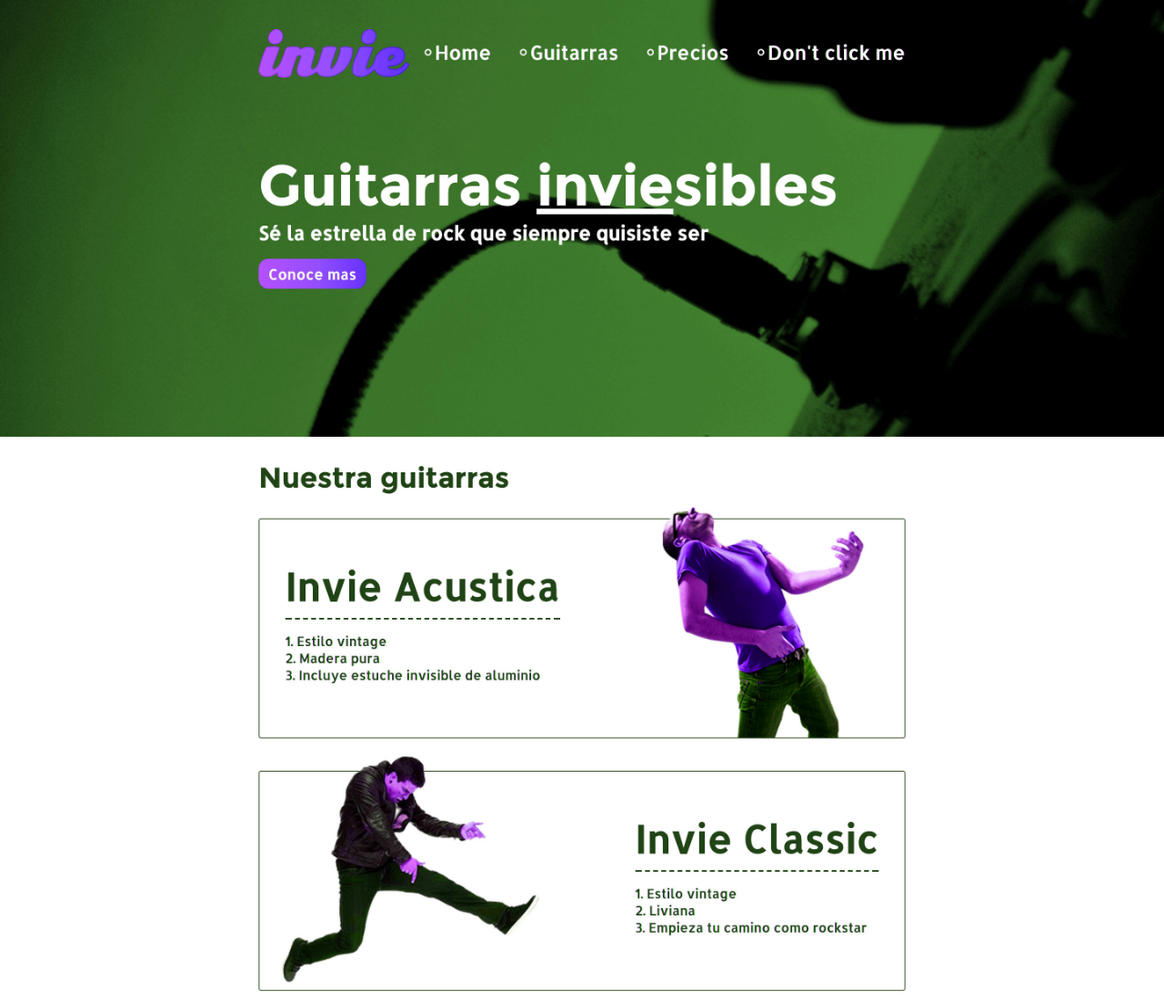
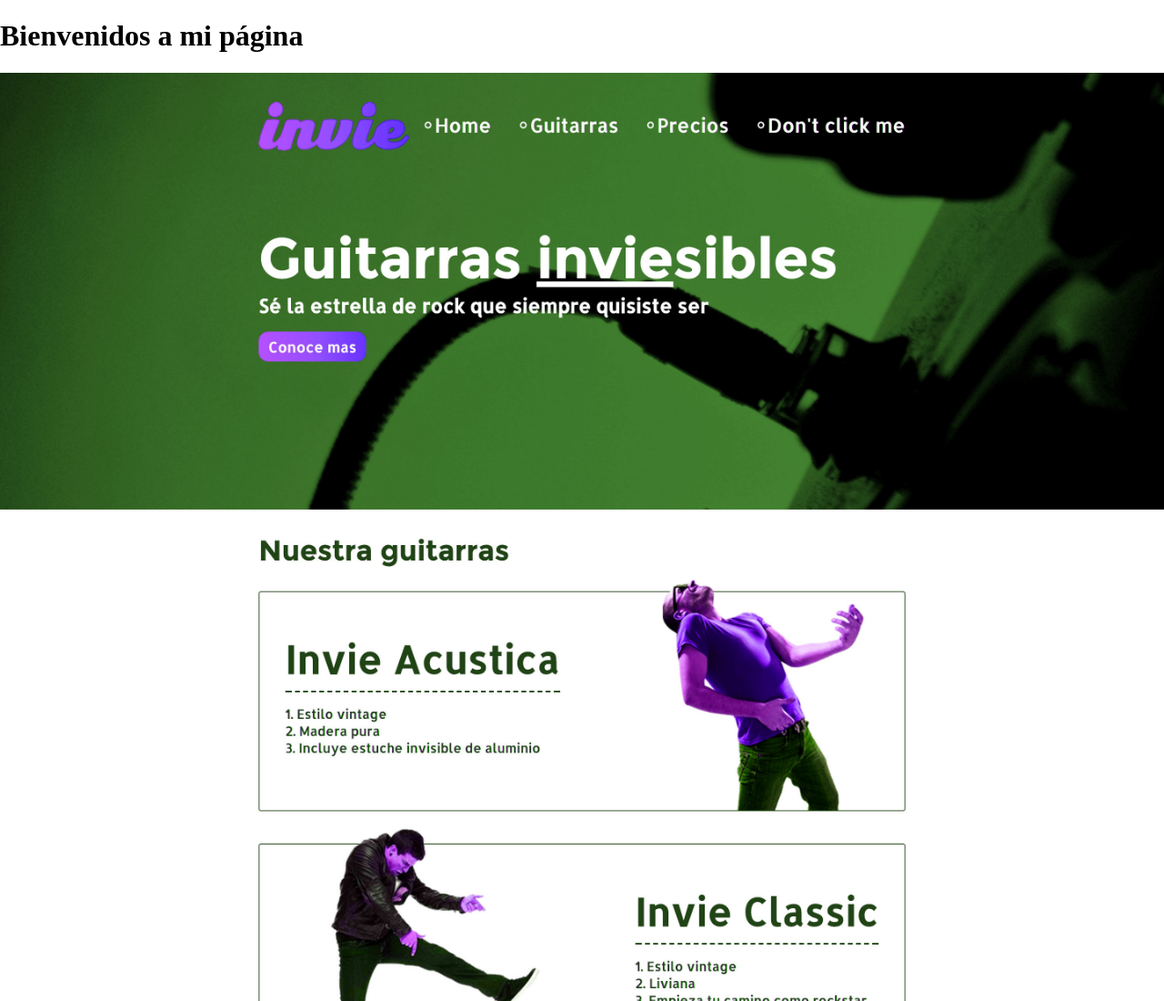
Before and after one commit to foxsystem84/invie-github, a plain HTML site: page index.html in a window 1280 px wide. Shown: the top 1100 px of the page at 91% size. Drawn offline with Linux system fonts and the light colour scheme.

Commit message:
Corrigiendo hostfix1

```diff
--- a/index.html
+++ b/index.html
@@ -25,6 +25,7 @@
 	</style>
 </head>
 <body>
+	<h1>Bienvenidos a mi página</h1>
 	<img src="invie-responsive.png" id="responsive">
 	<img src="nueva-version.jpg">
 </body>
```
